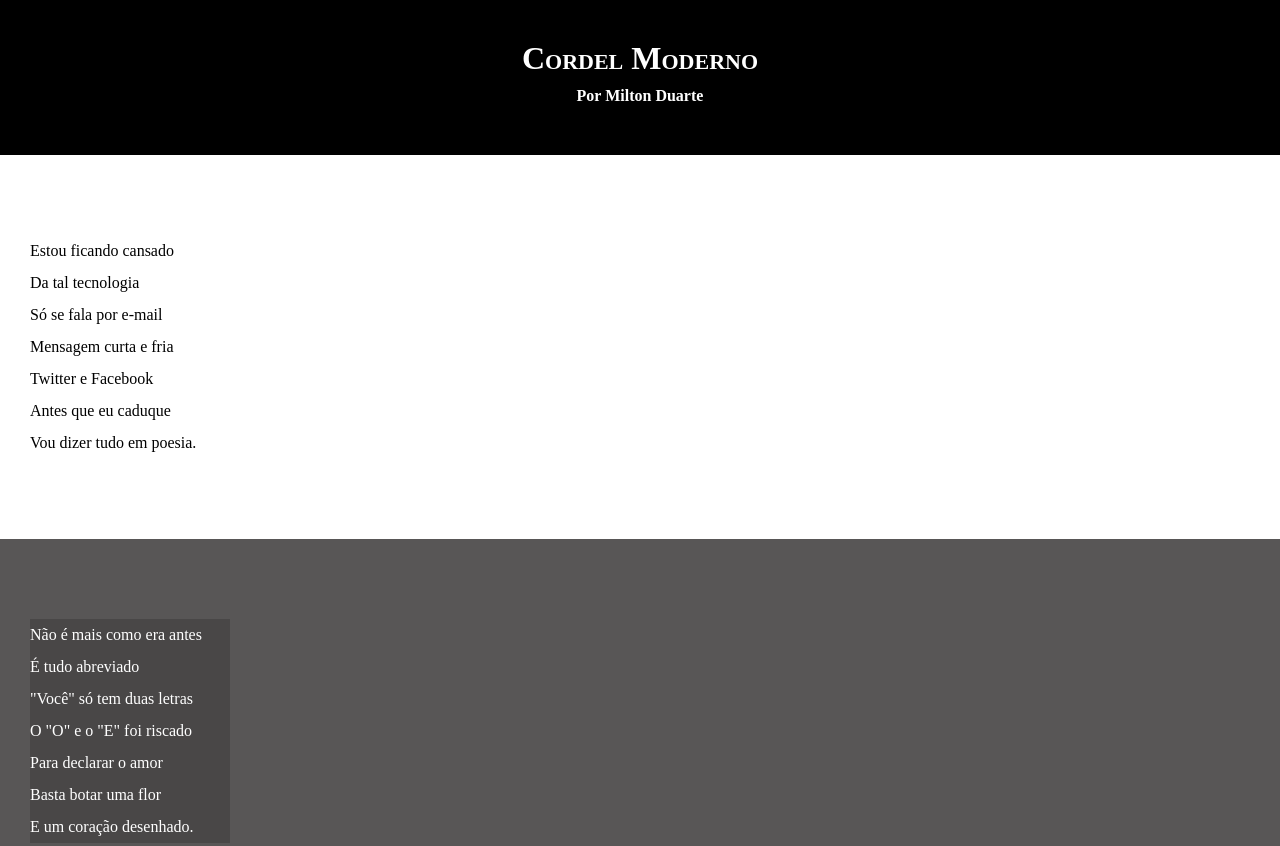
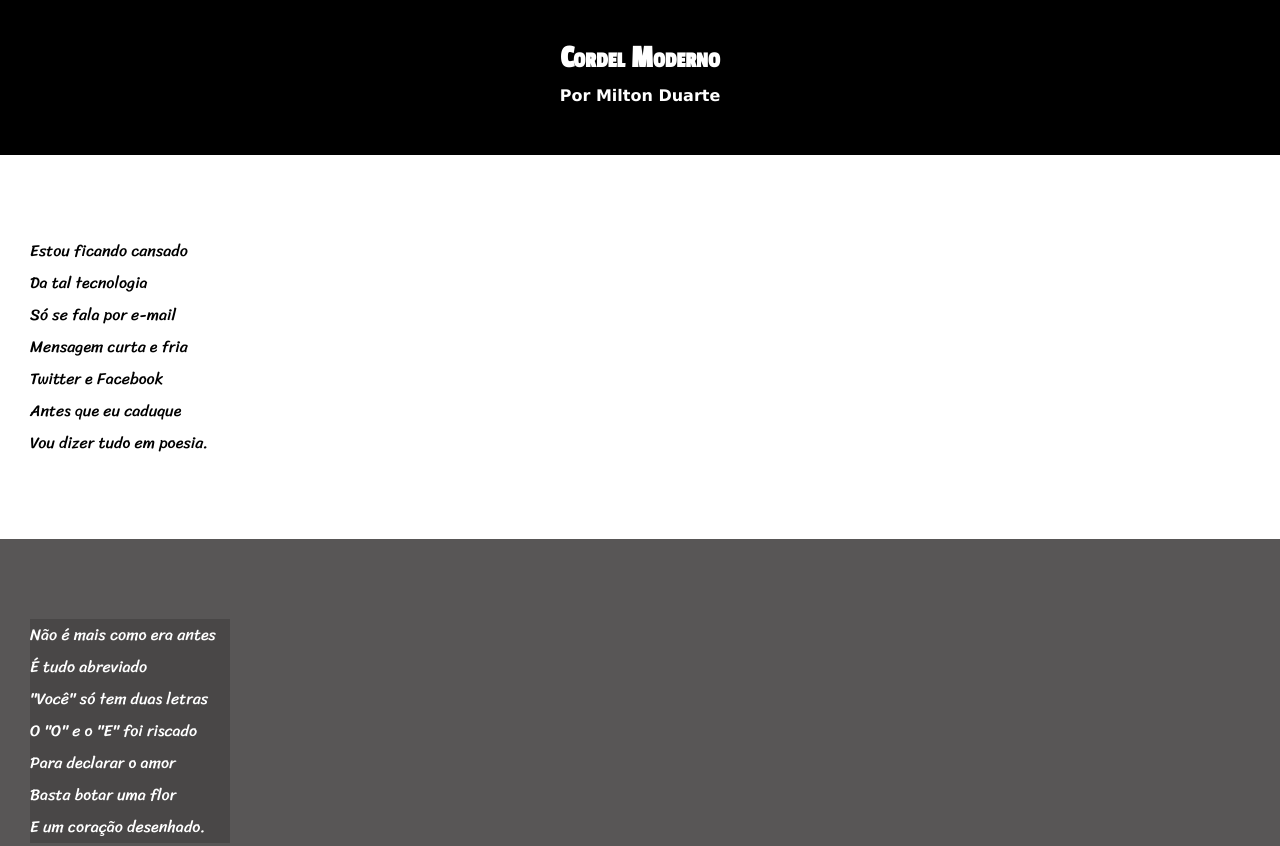
Before and after one commit to franklyk/html-css, a plain HTML site: page desafios/des012/index.html in a window 1280 px wide. Shown: the top 846 px of the page. Drawn offline with Linux system fonts and the light colour scheme.

Commit message:
continuação des012

```diff
--- a/desafios/des012/estilo/style.css
+++ b/desafios/des012/estilo/style.css
@@ -1,11 +1,23 @@
 @charset "UTF8";
 
+
+@import url('https://fonts.googleapis.com/css2?family=Passion+One&display=swap');
+
+@import url('https://fonts.googleapis.com/css2? family= Passion+One & family= Sriracha & display=swap');
+
+:root{
+    --font1: Verdana, Geneva, Tahoma, sans-serif;
+    --font2: 'Passion One', cursiva;
+    --font3: 'Sriracha', cursiva;
+}
 
 *{
     margin: 0px;
     padding: 0px;
+
 }
 html, body{
+    font-family: var(--font1);
     min-height: 100vh;
     background-color: darkgray;
 }
@@ -16,6 +28,8 @@ header{
     text-align: center;
 }
 header > h1 {
+    font-size: 2em;
+    font-family: var(--font2);
     padding-top: 40px;
     padding-bottom: 10px;
     font-variant: small-caps;
@@ -41,6 +55,7 @@ a:hover {
 
 }
 section {
+    font-family: var(--font3);
     padding-top: 10vh;
     padding-bottom: 10vh;
     line-height: 2em;padding-left: 30px;
```
